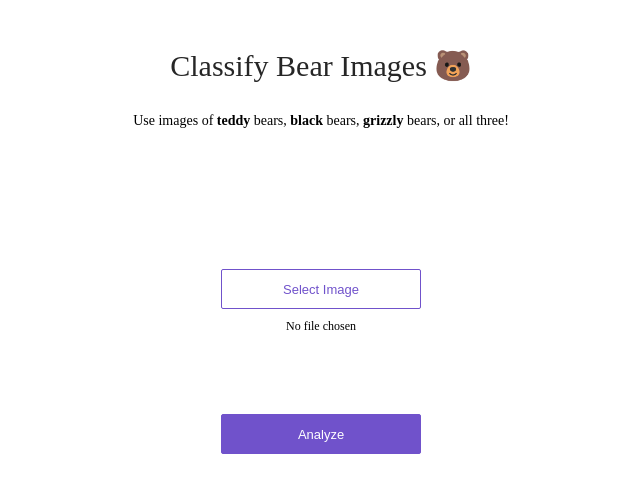
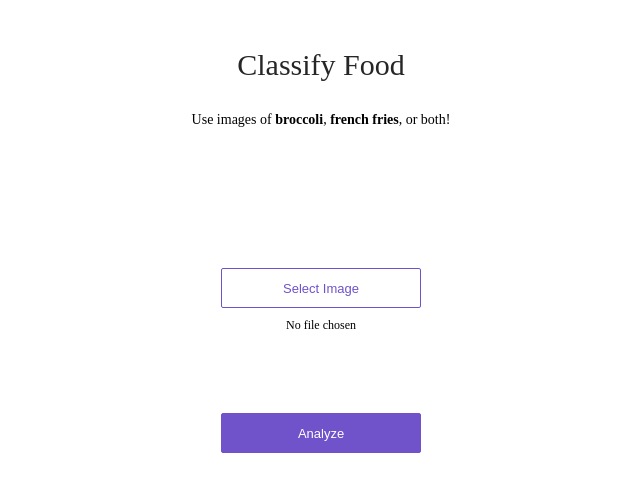
Before and after one commit to mlg1996/bandfclassifier, a plain HTML site: page app/view/index.html in a window 1280 px wide. Shown: the whole page, without its empty margins (319-959 px from the left). Drawn offline with Linux system fonts and the light colour scheme.

Commit message:
updated title and subtitle

```diff
--- a/app/view/index.html
+++ b/app/view/index.html
@@ -7,10 +7,10 @@
 <body>
 <div>
   <div class='center'>
-    <div class='title'>Classify Bear Images 🐻</div>
+    <div class='title'>Classify Food</div>
     <p>
-      Use images of <strong>teddy</strong> bears, <strong>black</strong> bears, <strong>grizzly</strong> bears, or
-      all three!
+      Use images of <strong>broccoli</strong>, <strong>french fries</strong>, or
+      both!
     </p>
     <div class='content'>
       <div class='no-display'>
```
